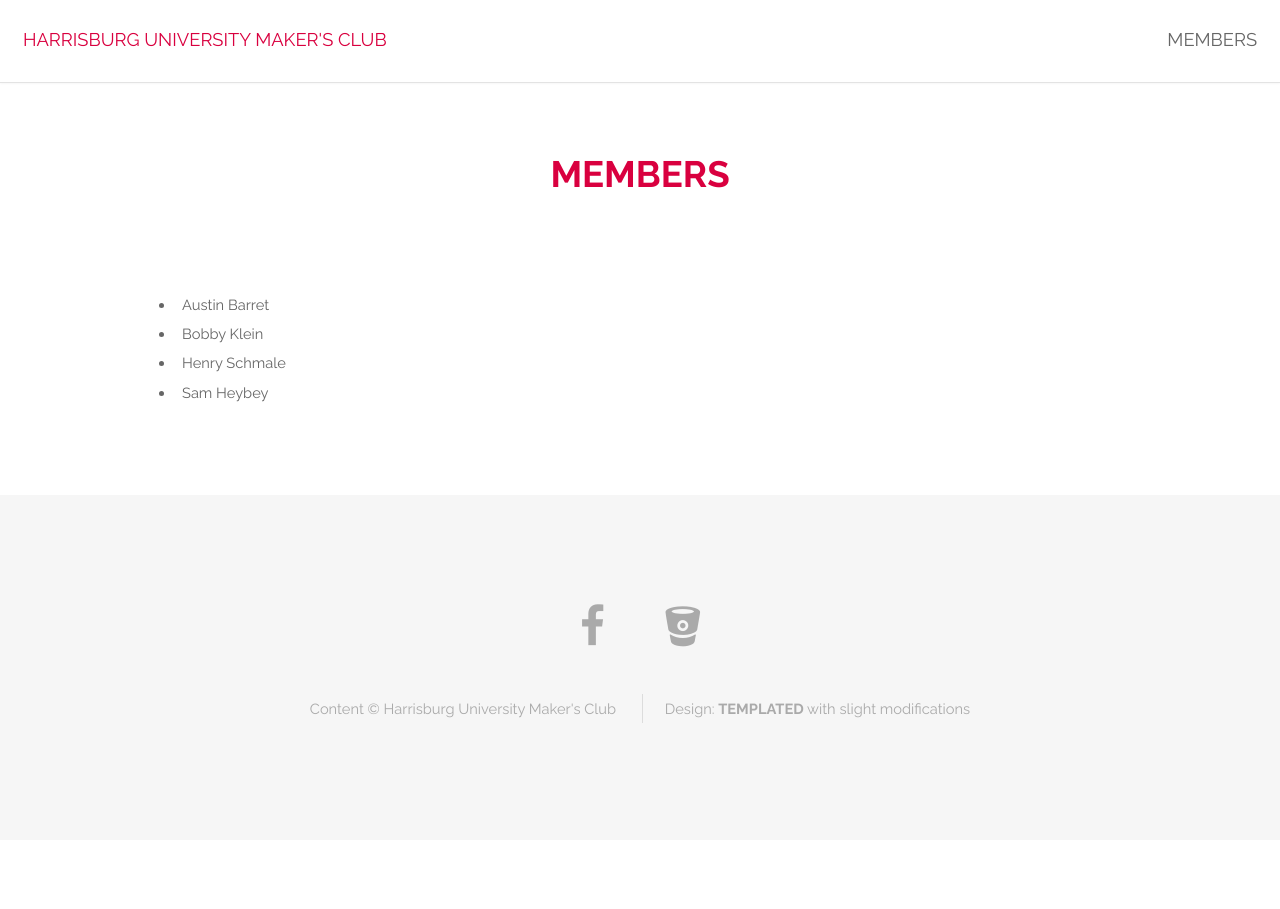
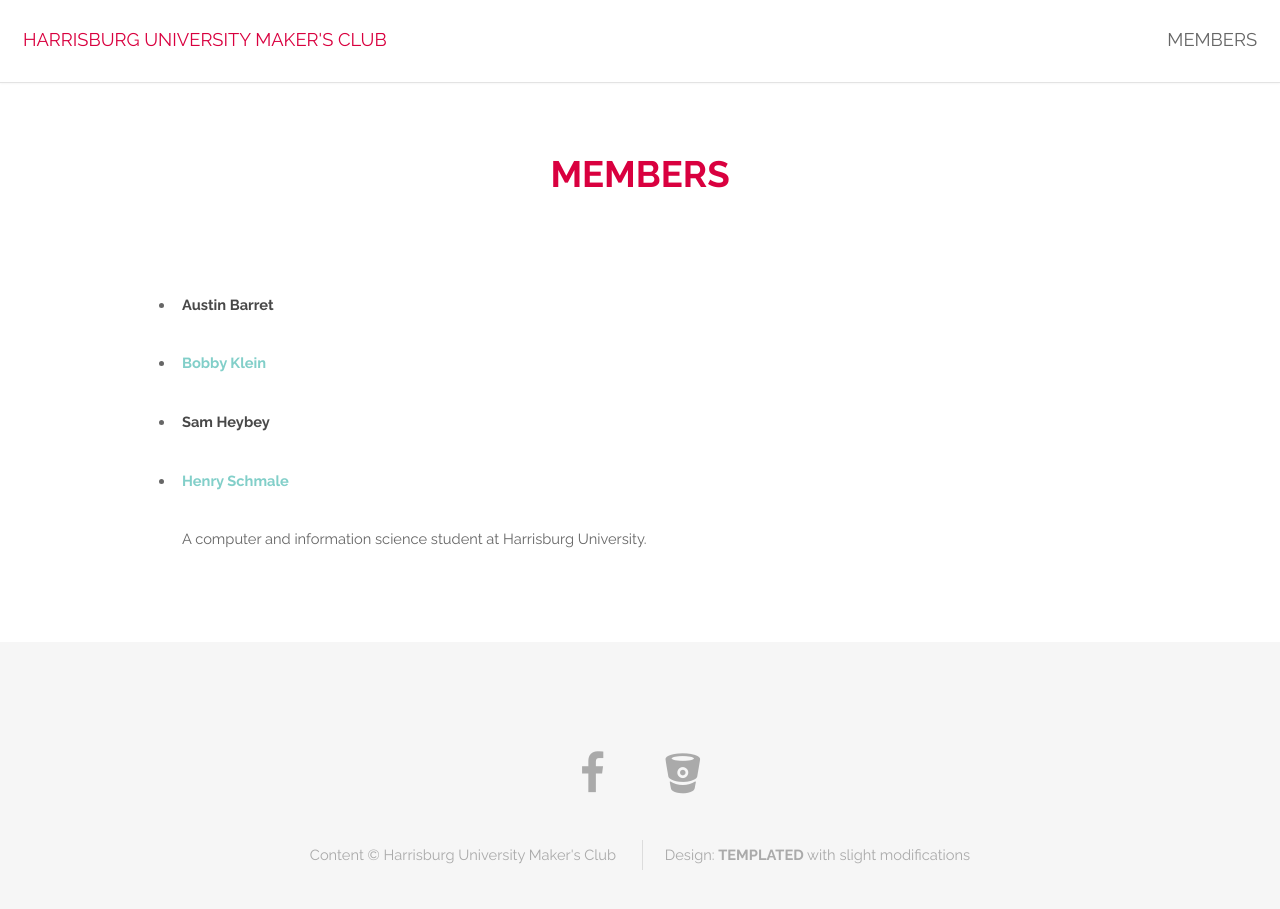
Before and after one commit to stripedpurple/hu-maker-club-site, a Jekyll site: the page built from members.html, in a window 1280 px wide and 987 px high. Shown: the top 909 px of the window. Built offline with Jekyll 4.4.1, drawn with Linux system fonts in a browser that asks for light colours.

Commit message:
Members page stuff
* Made the members page have more information

```diff
--- a/_data/members.yml
+++ b/_data/members.yml
@@ -11,9 +11,11 @@
 - name: Austin Barret
 
 - name: Bobby Klein
+  site: http://workofbobby.com/
+
+- name: Sam Heybey
 
 - name: Henry Schmale
+  site: http://henryschmale.org/
   description: >
     A computer and information science student at Harrisburg University.
-
-- name: Sam Heybey
--- /dev/null
+++ b/members.html
@@ -0,0 +1,25 @@
+---
+layout: page
+title: Members
+subitle:
+permalink: /members/
+---
+
+<ul>
+{% for member in site.data.members %}
+    <li>
+        <p><strong>
+        {% if member.site != nil %}
+            <a href="{{ member.site }}">
+            {{ member.name}}
+            </a>
+        {% else %}
+            {{ member.name }}
+        {% endif %}
+        </strong></p>
+        {% unless member.description == nil %}
+            <p>{{ member.description }}</p>
+        {% endunless %}
+    </li>
+{% endfor %}
+</ul>
--- a/members.md
+++ /dev/null
@@ -1,12 +0,0 @@
----
-layout: page
-title: Members
-subitle:
-permalink: /members/
----
-
-<ul>
-{% for member in site.data.members %}
-    <li>{{ member.name }}</li>
-{% endfor %}
-</ul>
```
